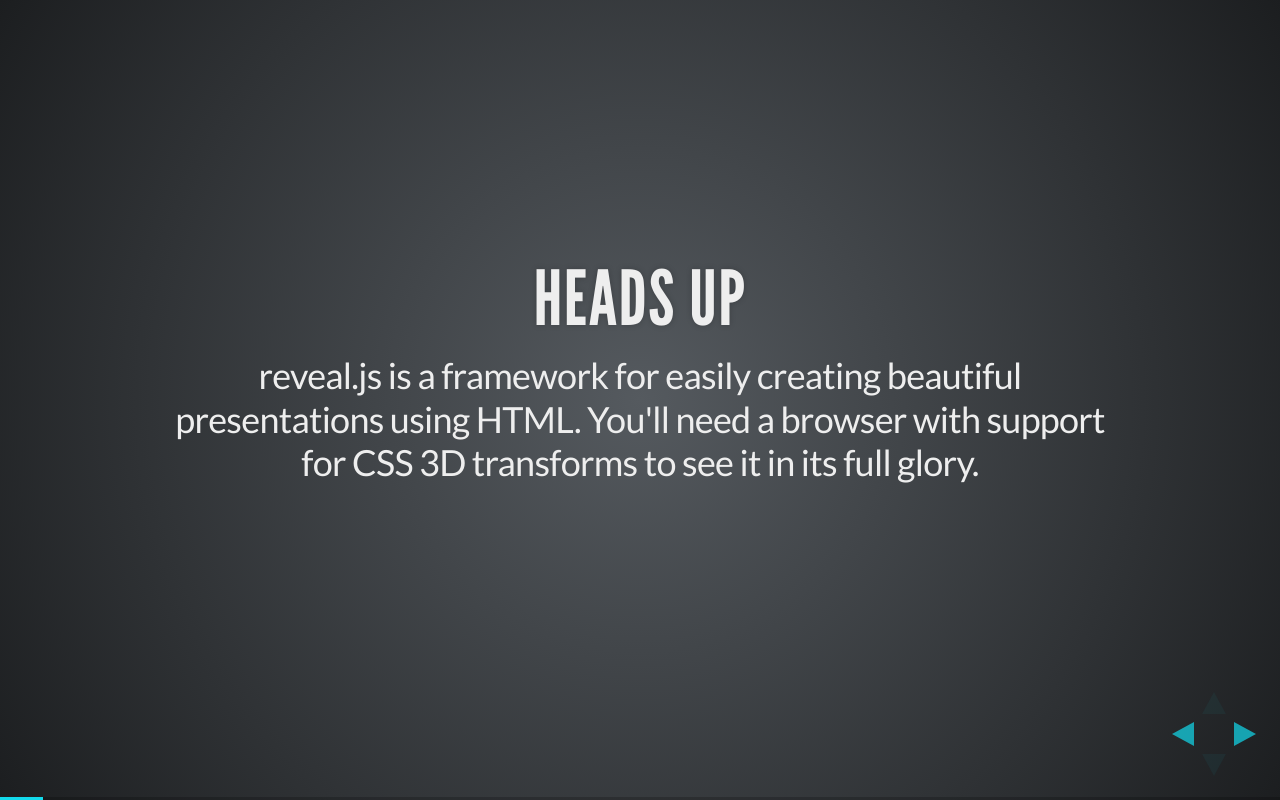
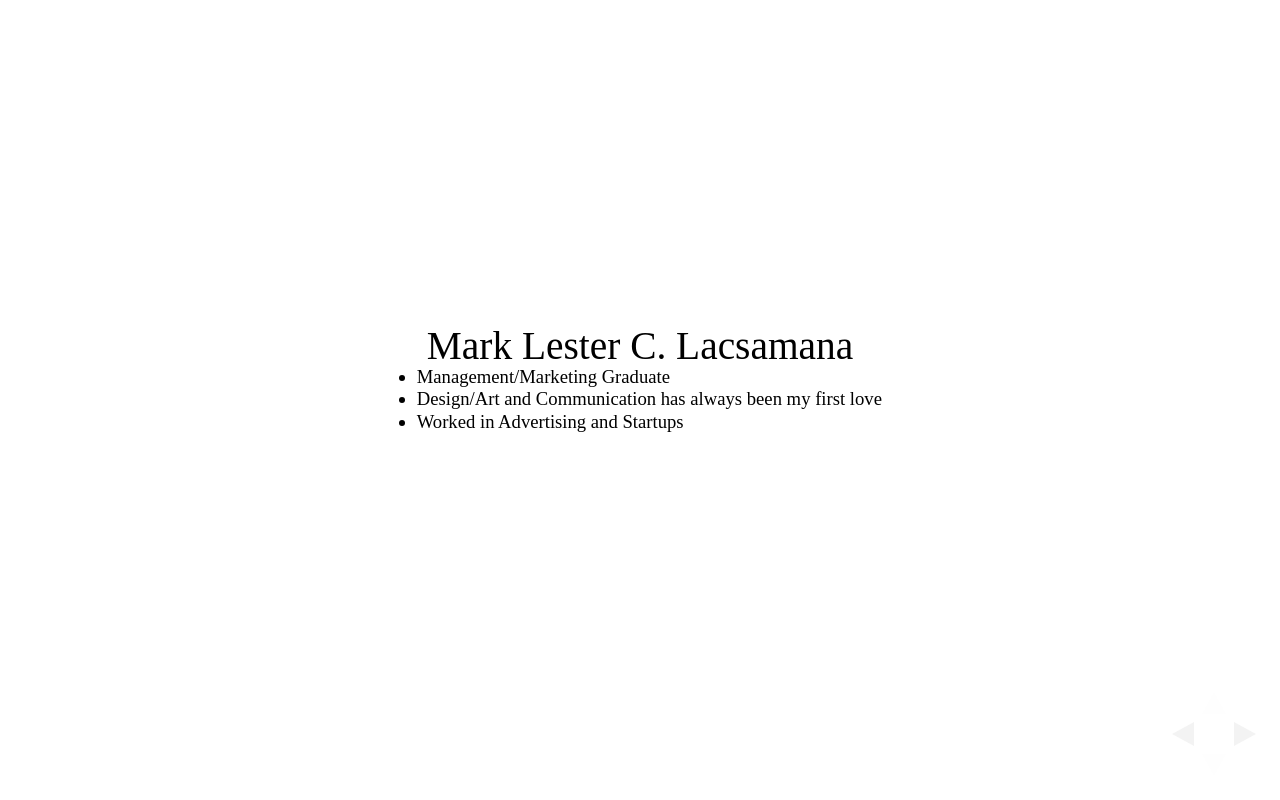
Before and after one commit to emkey/Ramen-Girl-Talk, a website: page index.html in a window 1280 px wide. Both pictures are taken after a click on the element 1251 px from the left and 734 px from the top of the page. Drawn offline with Linux system fonts and the light colour scheme.

Commit message:
Added Title Page and About Me Page
Added Title Page and About Me page

```diff
--- a/index.html
+++ b/index.html
@@ -15,8 +15,8 @@
 		<meta name="viewport" content="width=device-width, initial-scale=1.0, maximum-scale=1.0, user-scalable=no">
 
 		<link rel="stylesheet" href="css/reveal.min.css">
-		<link rel="stylesheet" href="css/theme/default.css" id="theme">
-
+		<!-- <link rel="stylesheet" href="css/theme/default.css" id="theme"> -->
+		<link href="css/overwrite.css" rel="stylesheet" type="text/css">
 		<!-- For syntax highlighting -->
 		<link rel="stylesheet" href="lib/css/zenburn.css">
 
@@ -37,19 +37,20 @@
 			<!-- Any section element inside of this container is displayed as a slide -->
 			<div class="slides">
 				<section>
-					<h1>Reveal.js</h1>
-					<h3>HTML Presentations Made Easy</h3>
+					<h1>Putting your Tears into the Broth</h1>
+					<h3>Product design and development</h3>
 					<p>
-						<small>Created by <a href="http://hakim.se">Hakim El Hattab</a> / <a href="http://twitter.com/hakimel">@hakimel</a></small>
+						<small>Created by <a href="http://marklacsamana.ph">Mark Lacsamana</a> / <a href="http://twitter.com/emkey">@emkey</a></small>
 					</p>
 				</section>
 
 				<section>
-					<h2>Heads Up</h2>
-					<p>
-						reveal.js is a framework for easily creating beautiful presentations using HTML. You'll need a browser with
-						support for CSS 3D transforms to see it in its full glory.
-					</p>
+					<h2>Mark Lester C. Lacsamana</h2>
+					<ul>
+						<li>Management/Marketing Graduate</li>
+						<li>Design/Art and Communication has always been my first love</li>
+						<li>Worked in Advertising and Startups</li>
+					</ul>
 
 					<aside class="notes">
 						Oh hey, these are some notes. They'll be hidden in your presentation, but you can see them if you open the speaker notes window (hit 's' on your keyboard).
--- /dev/null
+++ b/sass/overwrite.scss
@@ -0,0 +1,7 @@
+
+body{
+	font-size: 14pt;
+}
+small{
+	font-size: 1em !important;
+}
```
Also changed, not shown: css/overwrite.css (added).
